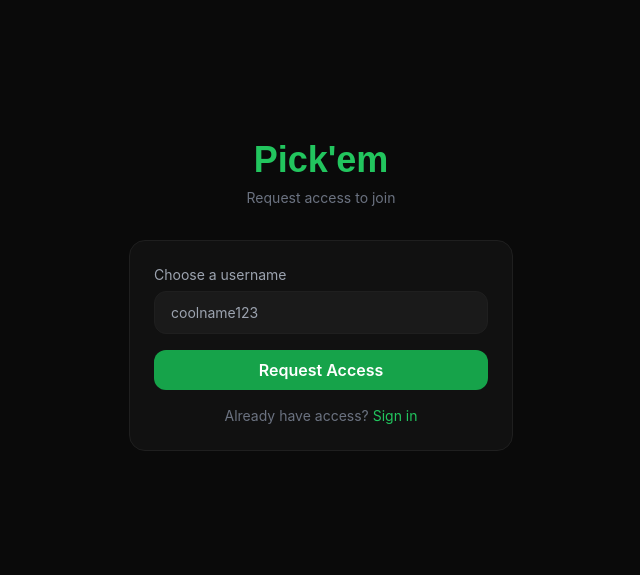
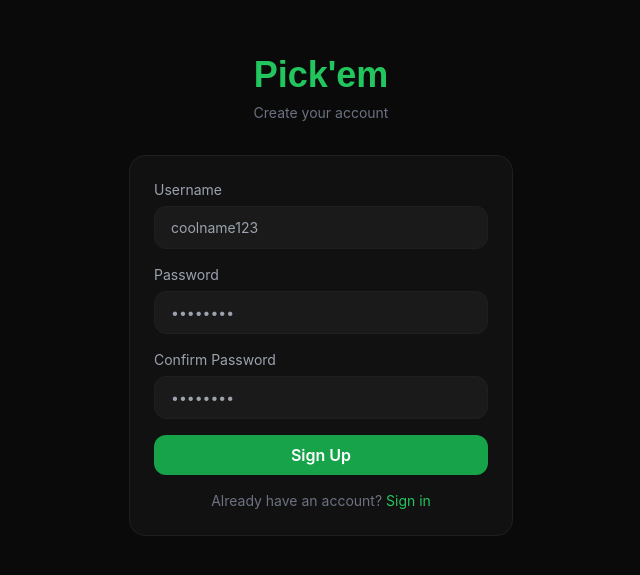
Before and after one commit to Isaiah4013290/zaylshi, a Next.js app: page /join in a window 1280 px wide. Shown: the part 137-712 px from the top of the page, without its empty margins (319-959 px from the left). Built offline with nearby package versions, Linux system fonts and the light colour scheme; no server answers.

Commit message:
Update page.tsx

```diff
--- a/app/join/page.tsx
+++ b/app/join/page.tsx
@@ -7,22 +7,26 @@ import Link from 'next/link'
 export default function JoinPage() {
   const router = useRouter()
   const [username, setUsername] = useState('')
+  const [password, setPassword] = useState('')
+  const [confirm, setConfirm] = useState('')
   const [error, setError] = useState('')
   const [loading, setLoading] = useState(false)
 
   const submit = async (e: React.FormEvent) => {
     e.preventDefault()
+    if (password !== confirm) { setError('Passwords do not match'); return }
+    if (password.length < 6) { setError('Password must be at least 6 characters'); return }
     setLoading(true)
     setError('')
     const res = await fetch('/api/auth/join', {
       method: 'POST',
       headers: { 'Content-Type': 'application/json' },
-      body: JSON.stringify({ username }),
+      body: JSON.stringify({ username, password }),
     })
     const data = await res.json()
     setLoading(false)
     if (!res.ok) { setError(data.error); return }
-    router.push('/pending')
+    router.push('/leagues')
   }
 
   return (
@@ -30,22 +34,32 @@ export default function JoinPage() {
       <div className="w-full max-w-sm">
         <div className="text-center mb-8">
           <h1 className="font-syne text-4xl font-bold text-green-500">Pick'em</h1>
-          <p className="text-gray-500 mt-2 text-sm">Request access to join</p>
+          <p className="text-gray-500 mt-2 text-sm">Create your account</p>
         </div>
         <div className="card p-6">
           <form onSubmit={submit} className="space-y-4">
             <div>
-              <label className="text-sm text-gray-400 block mb-1.5">Choose a username</label>
+              <label className="text-sm text-gray-400 block mb-1.5">Username</label>
               <input value={username} onChange={e => setUsername(e.target.value.toLowerCase().trim())}
                 className="input-field" placeholder="coolname123" required />
             </div>
+            <div>
+              <label className="text-sm text-gray-400 block mb-1.5">Password</label>
+              <input type="password" value={password} onChange={e => setPassword(e.target.value)}
+                className="input-field" placeholder="••••••••" required />
+            </div>
+            <div>
+              <label className="text-sm text-gray-400 block mb-1.5">Confirm Password</label>
+              <input type="password" value={confirm} onChange={e => setConfirm(e.target.value)}
+                className="input-field" placeholder="••••••••" required />
+            </div>
             {error && <p className="text-red-400 text-sm">{error}</p>}
             <button type="submit" disabled={loading} className="btn-primary w-full">
-              {loading ? 'Requesting...' : 'Request Access'}
+              {loading ? 'Creating account...' : 'Sign Up'}
             </button>
           </form>
           <p className="text-center text-sm text-gray-500 mt-4">
-            Already have access? <Link href="/login" className="text-green-500 hover:text-green-400">Sign in</Link>
+            Already have an account? <Link href="/login" className="text-green-500 hover:text-green-400">Sign in</Link>
           </p>
         </div>
       </div>
```
